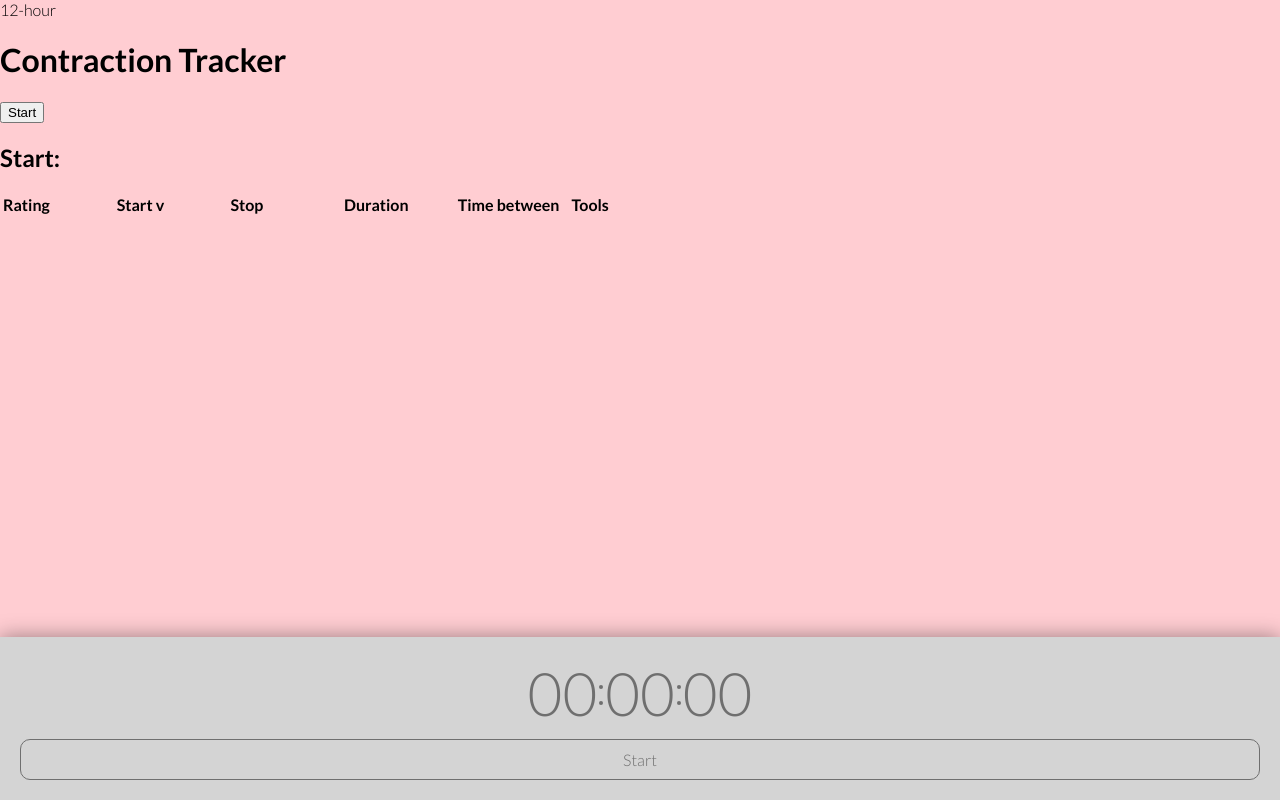
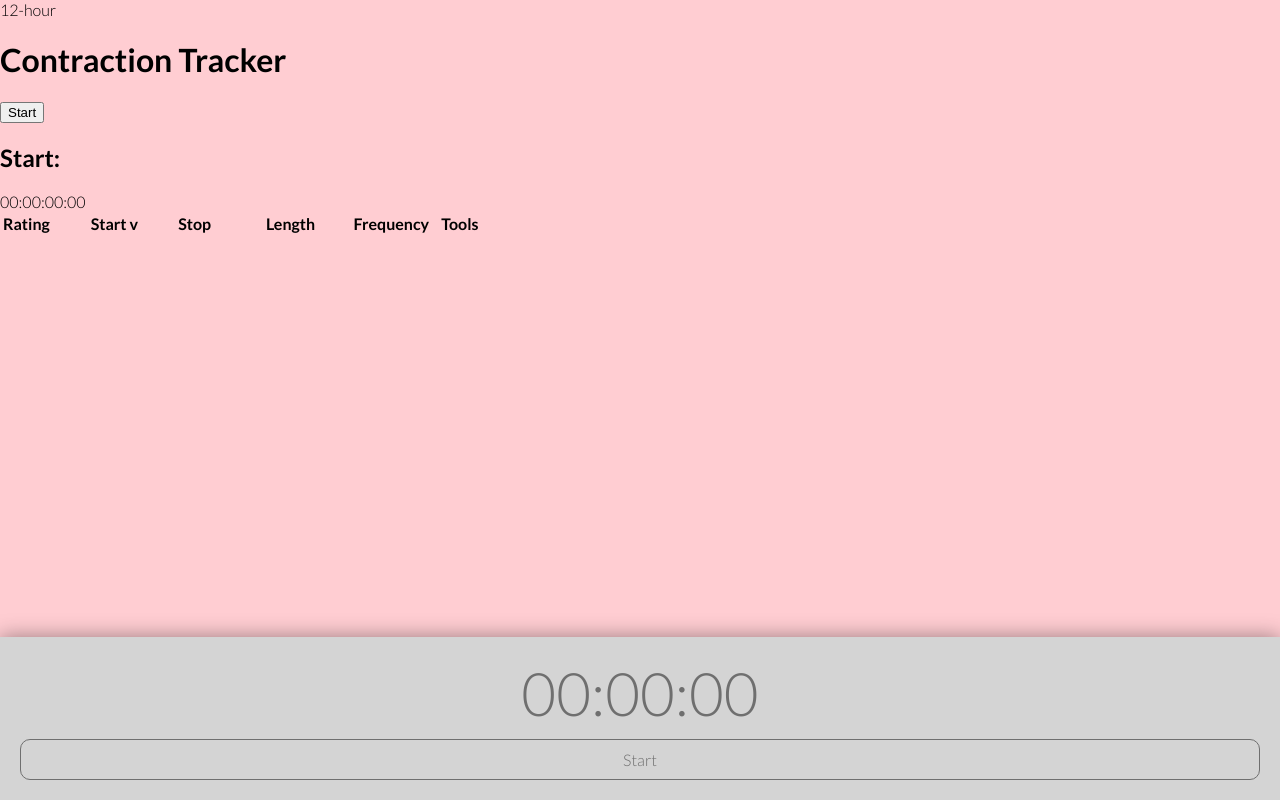
Before and after one commit to SeanMcP/contraction-tracker, a React (Create React App) app: page / in a window 1280 px wide. Built offline with nearby package versions, Linux system fonts and the light colour scheme.

Commit message:
Rework stopwatch

```diff
--- a/src/components/App.js
+++ b/src/components/App.js
@@ -14,12 +14,7 @@ class App extends React.Component {
             isRecording: false,
             record: [],
             start: null,
-            stopwatch: {
-                hh: 0,
-                mm: 0,
-                ss: 0,
-                fr: 0
-            },
+            stopwatch: '00:00:00:00'
         };
 
         this._deleteRecord = this._deleteRecord.bind(this);
@@ -44,6 +39,7 @@ class App extends React.Component {
                     Start:
                     {this.state.start ? moment(this.state.start).format(this.state.timeFormat) : null}
                 </h2>
+                {this.state.stopwatch}
                 <Table
                     chronological={this.state.chronological}
                     toggleChronological={this._toggleChronological}
@@ -89,13 +85,8 @@ class App extends React.Component {
 
         this.setState({
             isRecording: false,
-            start: null,
-            stopwatch: {
-                mm: 0,
-                ss: 0,
-                fr: 0
-            },
-            record
+            record,
+            start: null
         });
     }
 
@@ -113,31 +104,9 @@ class App extends React.Component {
     }
 
     _runStopwatch() {
-        let hh = this.state.stopwatch.hh;
-        let mm = this.state.stopwatch.mm;
-        let ss = this.state.stopwatch.ss;
-        let fr = this.state.stopwatch.fr;
-
-        fr++;
-        if (fr === 100) {
-            ss++;
-            fr -= 100;
-        }
-        if (ss === 60) {
-            mm++;
-            ss -= 60;
-        }
-        if (mm === 60) {
-            hh++;
-            mm -= 60;
-        }
-        if (hh === 24) {
-            hh = 0;
-            mm = 0;
-            ss = 0;
-            fr = 0;
-        }
-        this.setState({ stopwatch: { hh, mm, ss, fr }});
+        const now = moment();
+        const difference = moment.utc(moment(now, "HH:mm:ss:SS").diff(moment(this.state.start, "DD/MM/YYYY HH:mm:ss:SS"))).format("HH:mm:ss:SS")
+        this.setState({ stopwatch: difference });
     }
 
     _toggleChronological() {
--- a/src/components/functional/Stopwatch.js
+++ b/src/components/functional/Stopwatch.js
@@ -1,21 +1,11 @@
 import React from 'react';
 import PropTypes from 'prop-types';
-import Colon from './Colon';
+// import Colon from './Colon';
 
 const Stopwatch = (props) => (
     <section className="stopwatch">
         <div className="display">
-            {props.time.hh > 0 ? (
-                <div>
-                    <div>{forceTwoDigits(props.time.hh)}:</div>
-                    <Colon/>
-                </div>
-            ) : null}
-            <div>{forceTwoDigits(props.time.mm)}</div>
-            <Colon/>
-            <div>{forceTwoDigits(props.time.ss)}</div>
-            <Colon/>
-            <div>{forceTwoDigits(props.time.fr)}</div>
+            {checkForHours(props.time)}
         </div>
         <div className="button" onClick={props.recording ? props.stop : props.start}>
             {props.recording ? 'Stop' : 'Start'}
@@ -23,18 +13,16 @@ const Stopwatch = (props) => (
     </section>
 );
 
-const forceTwoDigits = (num) => {
-    let display = num.toString();
-
-    if (display.length === 1) {
-        display = '0' + display;
+const checkForHours = (str) => {
+    const hours = str.slice(0, 2);
+    if (hours === '00') {
+        return str.slice(3);
     }
-
-    return display;
+    return str;
 }
 
 Stopwatch.propTypes = {
-    time: PropTypes.object.isRequired,
+    time: PropTypes.string.isRequired,
     recording: PropTypes.bool.isRequired,
     start: PropTypes.func.isRequired,
     stop: PropTypes.func.isRequired,
--- a/src/components/functional/Table.js
+++ b/src/components/functional/Table.js
@@ -13,8 +13,8 @@ const Table = props => (
                     Start {props.chronological ? 'v' : '^'}
                 </th>
                 <th>Stop</th>
-                <th>Duration</th>
-                <th>Time between</th>
+                <th>Length</th>
+                <th>Frequency</th>
                 <th>Tools</th>
             </tr>
             {props.children}
```
